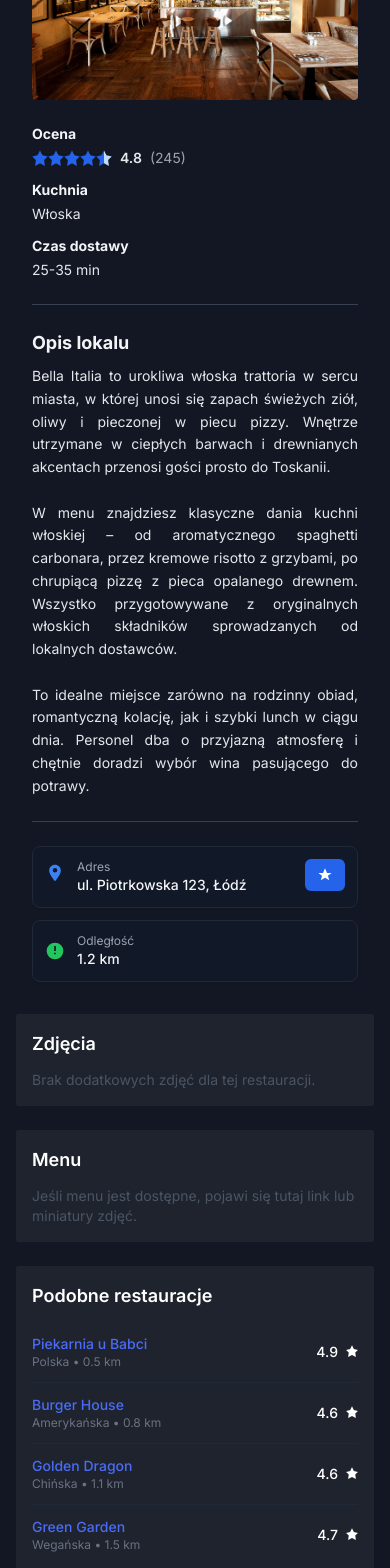
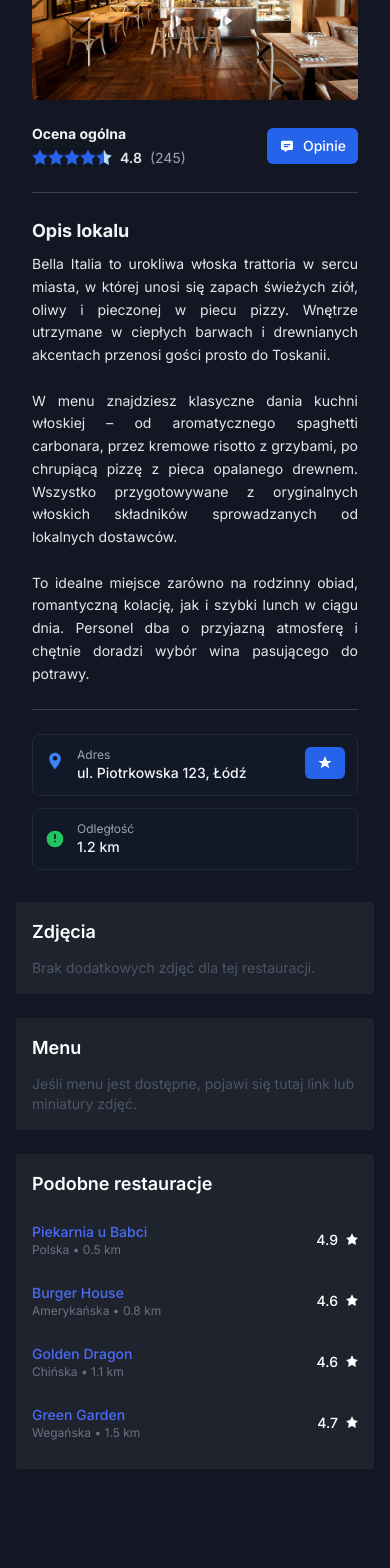
Before and after one commit to maciejwaloszczyk/foodie, a Next.js app: page /restaurant/1 in a window 390 px wide. Shown: the part 320-1888 px from the top of the page. Built offline with nearby package versions, Linux system fonts and the light colour scheme.

Commit message:
Lekka zmiana w komponencie restauracja dla lepszej czytelności. Uwzględniono sidebar jako komponent w karcie restauracji.

```diff
--- a/app/restaurant/[id]/page.tsx
+++ b/app/restaurant/[id]/page.tsx
@@ -1,8 +1,7 @@
-import Link from "next/link";
 import { notFound } from "next/navigation";
 import restaurantData from "@/components/Restaurant/restaurantData";
 import { Restaurant } from "@/types/restaurant";
-import RestaurantCard from "@/components/Restaurant/RestaurantCard";
+import RestaurantCard, { Sidebar } from "@/components/Restaurant/RestaurantCard";
 
 type Props = { params: { id: string } };
 
@@ -16,28 +15,6 @@ export default async function RestaurantPage({ params }: Props) {
 
   if (!restaurant) return notFound();
 
-  // Find related restaurants: same cuisine first, then others, sorted by distance
-  const parseDistanceKm = (d?: string | number) => {
-    if (d === undefined || d === null) return Infinity;
-    if (typeof d === "number") return d;
-    const num = parseFloat(String(d));
-    return Number.isFinite(num) ? num : Infinity;
-  };
-
-  const sameCuisine = restaurantData
-    .filter((r) => r.id !== numericId && r.cuisine === restaurant.cuisine)
-    .map((r) => ({ r, dist: parseDistanceKm(r.distance) }))
-    .sort((a, b) => a.dist - b.dist)
-    .map(({ r }) => r);
-
-  const others = restaurantData
-    .filter((r) => r.id !== numericId && r.cuisine !== restaurant.cuisine)
-    .map((r) => ({ r, dist: parseDistanceKm(r.distance) }))
-    .sort((a, b) => a.dist - b.dist)
-    .map(({ r }) => r);
-
-  const related = [...sameCuisine, ...others].slice(0, 4);
-
   return (
     <section className="overflow-hidden pb-[120px] pt-[120px]">
       <div className="container">
@@ -47,53 +24,7 @@ export default async function RestaurantPage({ params }: Props) {
           </main>
 
           <aside className="w-full px-4 lg:w-4/12">
-            {/* make sidebar sticky on large screens, spaced blocks, responsive paddings */}
-            <div className="space-y-6 lg:sticky lg:top-28 lg:self-start">
-
-              <div className="rounded-sm bg-white p-4 sm:p-6 shadow-three dark:bg-gray-dark dark:shadow-none">
-                <h3 className="mb-3 text-lg font-semibold">Zdjęcia</h3>
-                <p className="text-sm text-gray-600">Brak dodatkowych zdjęć dla tej restauracji.</p>
-              </div>
-
-              {/* optional: Menu block placeholder — will be rendered only if menu data exists */}
-              <div className="rounded-sm bg-white p-4 sm:p-6 shadow-three dark:bg-gray-dark dark:shadow-none">
-                <h3 className="mb-3 text-lg font-semibold">Menu</h3>
-                <p className="text-sm text-gray-600">Jeśli menu jest dostępne, pojawi się tutaj link lub miniatury zdjęć.</p>
-              </div>
-
-
-              <div className="rounded-sm bg-white p-4 sm:p-6 shadow-three dark:bg-gray-dark dark:shadow-none">
-                <h3 className="mb-3 text-lg font-semibold">Podobne restauracje</h3>
-                <ul className="divide-y divide-gray-100 dark:divide-gray-800">
-                  {related.map((r) => (
-                    <li key={r.id} className="py-3">
-                      <Link
-                        href={`/restaurant/${r.id}`}
-                        className="flex items-center justify-between gap-3"
-                      >
-                        <div className="min-w-0">
-                          <div className="text-sm font-medium text-primary truncate">{r.name}</div>
-                          <div className="text-xs text-gray-500 truncate">{r.cuisine} • {r.distance}</div>
-                        </div>
-
-                        <div className="ml-3 flex items-center gap-2 shrink-0">
-                          <span className="text-sm font-medium leading-none">{r.rating.toFixed(1)}</span>
-                          <svg
-                            className="w-3 h-3 text-yellow-400 translate-y-[-1px]"
-                            viewBox="0 0 24 24"
-                            fill="currentColor"
-                            aria-hidden
-                          >
-                            <path d="M12 .587l3.668 7.431 8.232 1.732-5.4 5.264 1.274 8.986L12 19.897 4.226 24l1.274-8.986L.1 9.75l8.232-1.732z" />
-                          </svg>
-                        </div>
-                      </Link>
-                    </li>
-                  ))}
-                </ul>
-              </div>
-
-            </div>
+            <Sidebar restaurant={restaurant} />
           </aside>
         </div>
       </div>
--- a/components/Restaurant/RestaurantCard.tsx
+++ b/components/Restaurant/RestaurantCard.tsx
@@ -1,5 +1,7 @@
 import Image from "next/image";
+import Link from "next/link";
 import { Restaurant } from "@/types/restaurant";
+import restaurantData from "@/components/Restaurant/restaurantData";
 
 type Props = {
   restaurant: Restaurant;
@@ -69,7 +71,7 @@ function Stars({ rating }: { rating: number }) {
           const gradId = `grad-${uid}-${i}`;
 
           return (
-            <svg key={i} className="w-4 h-4 md:w-5 md:h-5" viewBox="0 0 24 24" aria-hidden>
+            <svg key={i} className="w-4 h-4 md:w-5 md:h-5 translate-y-[-1px]" viewBox="0 0 24 24" aria-hidden>
               <defs>
                 <linearGradient id={gradId} x1="0" x2="1" gradientUnits="objectBoundingBox">
                   <stop offset={`${percent}%`} stopColor={filledColor} />
@@ -98,17 +100,17 @@ function mapSearchUrl(restaurant: Restaurant) {
 
 function QuickFacts({ restaurant }: Props) {
   return (
-    <div className="flex flex-col sm:flex-row sm:flex-wrap items-start sm:items-center gap-3 sm:gap-6 mb-4">
+    <div className="flex items-center justify-between gap-3 mb-4">
       <div className="flex items-center gap-3">
         <div className="text-sm">
-          <div className="font-bold text-gray-900 dark:text-gray-100">Ocena</div>
+          <div className="font-bold text-gray-900 dark:text-gray-100">Ocena ogólna</div>
           <div className="mt-1 flex items-center gap-2">
             <Stars rating={restaurant.rating} />
             <span className="text-sm text-gray-600 dark:text-gray-400">({restaurant.reviewCount})</span>
           </div>
         </div>
-      </div>
 
+        {/*
         <div className="text-sm">
           <div className="font-bold text-gray-900 dark:text-gray-100">Kuchnia</div>
           <div className="mt-1 text-gray-800 dark:text-gray-200">{restaurant.cuisine}</div>
@@ -117,6 +119,21 @@ function QuickFacts({ restaurant }: Props) {
         <div className="text-sm">
           <div className="font-bold text-gray-900 dark:text-gray-100">Czas dostawy</div>
           <div className="mt-1 text-gray-800 dark:text-gray-200">{restaurant.deliveryTime}</div>
+        </div>
+        */}
+      </div>
+
+      <div className="flex-shrink-0">
+        <Link
+          href={`/restaurant/${restaurant.id}/reviews`}
+          className="inline-flex items-center gap-2 rounded-md bg-blue-600 px-3 py-2 text-sm font-medium text-white hover:bg-blue-700"
+          aria-label="Zobacz opinie / Dodaj opinię"
+        >
+          <svg className="w-4 h-4" viewBox="0 0 24 24" fill="currentColor" aria-hidden>
+            <path d="M21 6.5a2.5 2.5 0 0 0-2.5-2.5H5.5A2.5 2.5 0 0 0 3 6.5v9A2.5 2.5 0 0 0 5.5 18H7l3 3 3-3h6.5A2.5 2.5 0 0 0 21 15.5v-9zM7 9h10v2H7V9zm0 3h7v2H7v-2z" />
+          </svg>
+          Opinie
+        </Link>
       </div>
     </div>
   );
@@ -193,3 +210,68 @@ export default function RestaurantCard({ restaurant }: Props) {
     </article>
   );
 }
+
+export function Sidebar({ restaurant }: Props) {
+   const parseDistanceKm = (d?: string | number) => {
+     if (d === undefined || d === null) return Infinity;
+     if (typeof d === "number") return d;
+     const num = parseFloat(String(d).replace(",", "."));
+     return Number.isFinite(num) ? num : Infinity;
+   };
+
+   const sameCuisine = restaurantData
+     .filter((r) => r.id !== restaurant.id && r.cuisine === restaurant.cuisine)
+     .map((r) => ({ r, dist: parseDistanceKm(r.distance) }))
+     .sort((a, b) => a.dist - b.dist)
+     .map(({ r }) => r);
+
+   const others = restaurantData
+     .filter((r) => r.id !== restaurant.id && r.cuisine !== restaurant.cuisine)
+     .map((r) => ({ r, dist: parseDistanceKm(r.distance) }))
+     .sort((a, b) => a.dist - b.dist)
+     .map(({ r }) => r);
+
+   const related = [...sameCuisine, ...others].slice(0, 4);
+
+   return (
+     <div className="space-y-6 lg:sticky lg:top-28 lg:self-start">
+       <div className="rounded-sm bg-white p-4 sm:p-6 shadow-three dark:bg-gray-dark dark:shadow-none">
+         <h3 className="mb-3 text-lg font-semibold">Zdjęcia</h3>
+         <p className="text-sm text-gray-600">Brak dodatkowych zdjęć dla tej restauracji.</p>
+       </div>
+
+       <div className="rounded-sm bg-white p-4 sm:p-6 shadow-three dark:bg-gray-dark dark:shadow-none">
+         <h3 className="mb-3 text-lg font-semibold">Menu</h3>
+         <p className="text-sm text-gray-600">Jeśli menu jest dostępne, pojawi się tutaj link lub miniatury zdjęć.</p>
+       </div>
+
+       <div className="rounded-sm bg-white p-4 sm:p-6 shadow-three dark:bg-gray-dark dark:shadow-none">
+         <h3 className="mb-3 text-lg font-semibold">Podobne restauracje</h3>
+         <ul className="divide-y divide-gray-100 dark:divide-gray-800">
+           {related.map((r) => (
+             <li key={r.id} className="py-3">
+               <Link href={`/restaurant/${r.id}`} className="flex items-center justify-between gap-3">
+                 <div className="min-w-0">
+                   <div className="text-sm font-medium text-primary truncate">{r.name}</div>
+                   <div className="text-xs text-gray-500 truncate">{r.cuisine} • {r.distance}</div>
+                 </div>
+
+                 <div className="ml-3 flex items-center gap-2 shrink-0">
+                   <span className="text-sm font-medium leading-none">{r.rating.toFixed(1)}</span>
+                   <svg
+                     className="w-3 h-3 text-yellow-400 translate-y-[-1px]"
+                     viewBox="0 0 24 24"
+                     fill="currentColor"
+                     aria-hidden
+                   >
+                     <path d="M12 .587l3.668 7.431 8.232 1.732-5.4 5.264 1.274 8.986L12 19.897 4.226 24l1.274-8.986L.1 9.75l8.232-1.732z" />
+                   </svg>
+                 </div>
+               </Link>
+             </li>
+           ))}
+         </ul>
+       </div>
+     </div>
+   );
+}
```
Lines whose indentation alone changed are shown as unchanged.
